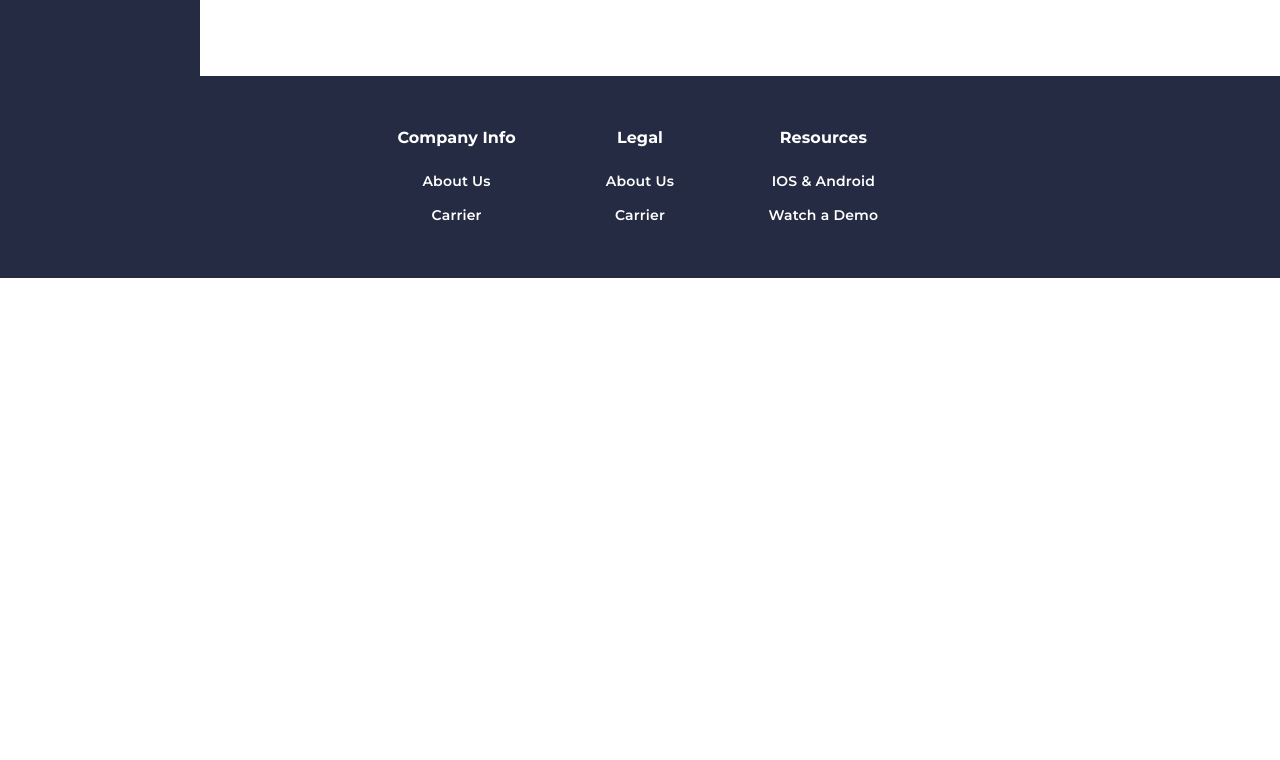
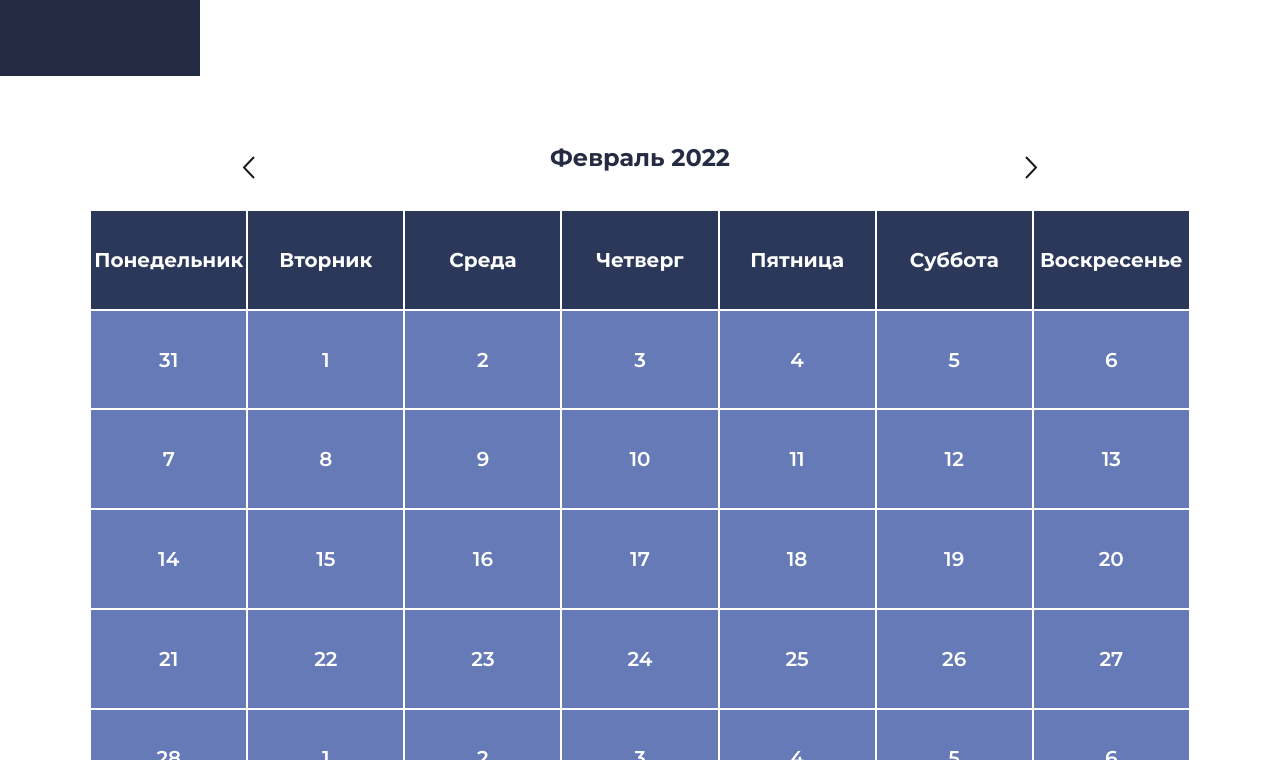
Before and after one commit to StepanovaValeriya/todolist, a Vue app: page /#/calendar in a window 1280 px wide. Shown: the part 880-1640 px from the top of the page. Before the commit the page ends 1158 px from the top, so only its background shows below. Built offline with nearby package versions, Linux system fonts and the light colour scheme.

Commit message:
Календарь

```diff
--- a/src/components/Calendar.vue
+++ b/src/components/Calendar.vue
@@ -1,22 +1,25 @@
 <template>
   <div id="calendar">
-    <h2 class="data"></h2>
-    <button class="arrow left">
-      <img src="../assets/arrow left.svg" alt="arrow left" />
-    </button>
-    <button class="arrow right">
-      <img src="../assets/arrow right.svg" alt="arrow right" />
-    </button>
-    <table>
-      <thead>
-        <tr>
-          <th v-for="day in days">{{ day }}</th>
-        </tr>
-      </thead>
-      <tbody>
-        <tr></tr>
-      </tbody>
-    </table>
+    <div class="calendar-header">
+      <button @click="monthAgo" class="calendar-arrow arrow-left">
+        <img src="../assets/arrow left.svg" alt="arrow left" />
+      </button>
+      <h2 class="data">{{ monthList[month] }} {{ year }}</h2>
+      <button @click="monthAHead" class="calendar-arrow arrow-right">
+        <img src="../assets/arrow right.svg" alt="arrow right" />
+      </button>
+    </div>
+    <div class="table">
+      <div class="day" :key="day" v-for="day in days">{{ day }}</div>
+      <div
+        :class="{ other_month: isOtherMonth }"
+        class="date"
+        :key="date"
+        v-for="date in dates"
+      >
+        {{ date.getDate() }}
+      </div>
+    </div>
   </div>
 </template>
 
@@ -33,38 +36,116 @@ export default {
         'Суббота',
         'Воскресенье',
       ],
+      date: new Date(),
+      month: new Date().getMonth(),
+      year: new Date().getFullYear(),
+      monthList: [
+        'Январь',
+        'Февраль',
+        'Март',
+        'Апрель',
+        'Май',
+        'Июнь',
+        'Июль',
+        'Август',
+        'Сентябрь',
+        'Октябрь',
+        'Ноябрь',
+        'Декабрь',
+      ],
+      isOtherMonth: '',
     };
+  },
+  computed: {
+    dates() {
+      let firstDay = new Date(this.year, this.month, 1);
+      let day = firstDay.getDay() - 1;
+      if (day == -1) {
+        day = 6;
+      }
+      let start = 1 - day;
+      let dates = [];
+      for (let i = 0; i < 42; i++) {
+        dates.push(new Date(this.year, this.month, start + i));
+      }
+      return dates;
+    },
+    otherMonthColor() {
+      if (new Date().getMonth() == this.month) {
+        this.isOtherMonth = true;
+        console.log(isOtherMonth);
+      }
+    },
+  },
+
+  methods: {
+    monthAgo() {
+      this.month--;
+      if (this.month < 0) {
+        this.month = 11;
+        this.year--;
+      }
+    },
+    monthAHead() {
+      this.month++;
+      if (this.month > 11) {
+        this.month = 0;
+        this.year++;
+      }
+    },
   },
 };
 </script>
 
 <style scoped>
-table {
+#calendar {
+  margin: 0 auto;
+  padding: 50px 10px;
+}
+.calendar-header {
+  display: flex;
+  justify-content: space-around;
+}
+.calendar-header:not(:last-child) {
+  margin-bottom: 20px;
+}
+h2 {
+  font-size: 24px;
+  font-weight: 700;
+  color: var(--main-color-black);
+}
+.calendar-arrow {
+  cursor: pointer;
+  background: none;
+  padding: 10px;
+}
+.table {
+  display: grid;
+  grid-template-columns: repeat(7, 1fr);
   background-color: rgb(101, 122, 182);
   border: 1px solid #fff;
   min-width: 700px;
   min-height: 700px;
 }
 
-td,
-th {
+.day,
+.date {
   border: 1px solid #fff;
   padding: 3px;
   text-align: center;
   color: #fff;
   font-size: 20px;
   font-weight: 600;
+  display: flex;
+  align-items: center;
+  justify-content: center;
 }
 
-th {
+.day {
   font-weight: bold;
   background-color: rgb(44, 56, 90);
 }
-a {
-  display: block;
-  padding: 20px;
-}
-td:hover {
+.date:hover {
   background-color: rgb(44, 56, 90);
   transition: all 0.3s ease 0s;
 }
```
